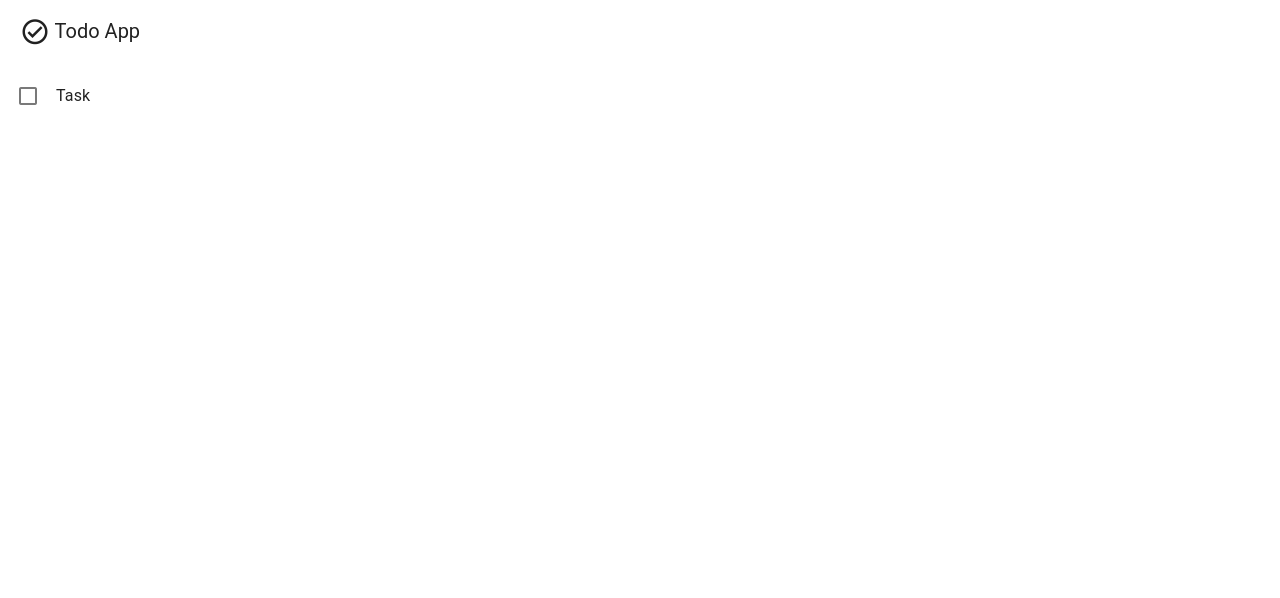
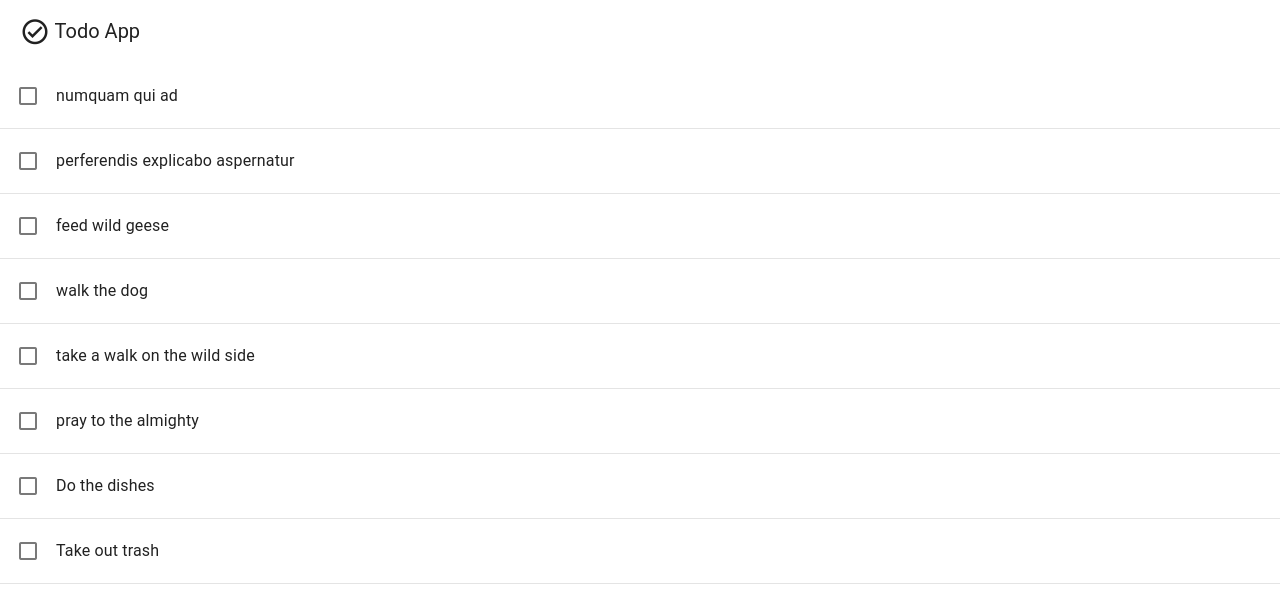
Before and after one commit to ricardocastrodesign/todo-app, a Vue app: page / in a window 1280 px wide. Shown: the top 598 px of the page. Built offline with nearby package versions, Linux system fonts and the light colour scheme.

Commit message:
add dummy task object

```diff
--- a/src/components/Todo/TasksList.vue
+++ b/src/components/Todo/TasksList.vue
@@ -1,19 +1,76 @@
 <template>
+  <div v-for="task in tasks" :key="task.id">
     <v-list select-strategy="classic">
-    <v-list-item value="notifications">
+      <v-list-item>
         <template v-slot:prepend="{ isActive }">
           <v-list-item-action start>
             <v-checkbox-btn :model-value="isActive"></v-checkbox-btn>
           </v-list-item-action>
         </template>
-
-      <v-list-item-title>Task</v-list-item-title>
+        <v-list-item-title>{{ task.description }}</v-list-item-title>
       </v-list-item>
     </v-list>
+    <v-divider></v-divider>
+  </div>
 </template>
 
 <script>
-export default {};
+export default {
+  data() {
+    return {
+      tasks: [
+        {
+          createdAt: "2023-11-06T13:49:10.135Z",
+          description: "numquam qui ad",
+          completed: false,
+          id: "17",
+        },
+        {
+          createdAt: "2023-11-05T22:31:58.223Z",
+          description: "perferendis explicabo aspernatur",
+          completed: false,
+          id: "16",
+        },
+        {
+          createdAt: "2022-12-26T14:49:51.221Z",
+          description: "feed wild  geese",
+          completed: true,
+          id: "13",
+        },
+        {
+          createdAt: "2022-12-26T10:11:03.938Z",
+          description: "walk the dog",
+          completed: false,
+          id: "12",
+        },
+        {
+          createdAt: "2022-12-25T20:19:47.767Z",
+          description: "take a walk on the wild side",
+          completed: true,
+          id: "14",
+        },
+        {
+          createdAt: "2022-12-25T18:43:25.662Z",
+          description: "pray to the almighty",
+          completed: true,
+          id: "15",
+        },
+        {
+          createdAt: "2022-12-18T09:32:35.006Z",
+          description: "Do the dishes",
+          completed: false,
+          id: "6",
+        },
+        {
+          createdAt: "2022-12-18T03:58:20.482Z",
+          description: "Take out trash",
+          completed: false,
+          id: "7",
+        },
+      ],
+    };
+  },
+};
 </script>
 
 <style lang="scss" scoped></style>
```
Lines whose indentation alone changed are shown as unchanged.
